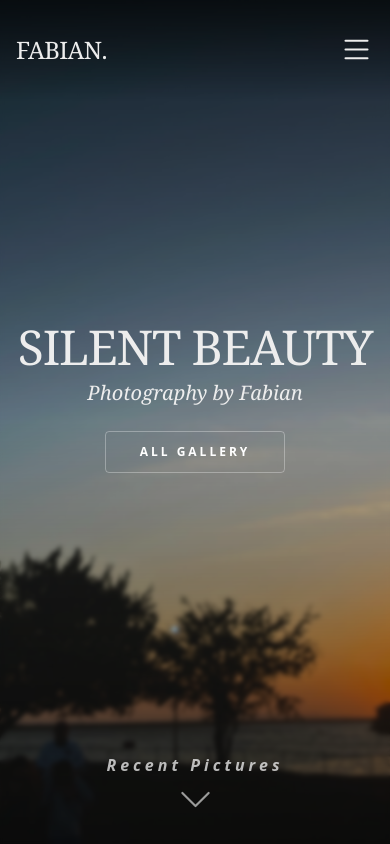
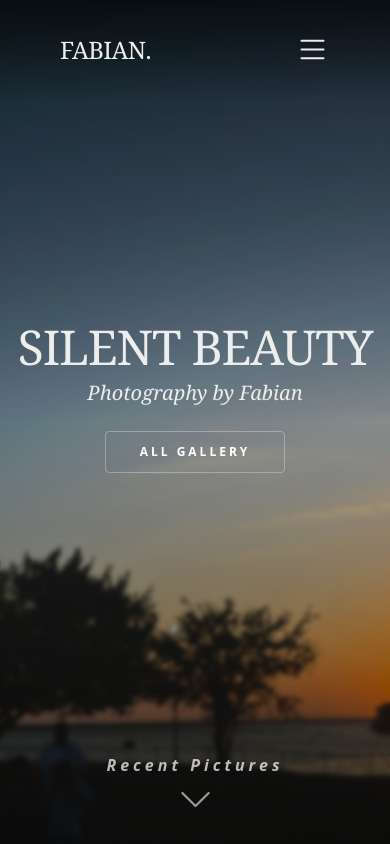
Before and after one commit to SergioMadrid522/blog, a Next.js app: page / in a window 390 px wide. Shown: the top 844 px of the page. Built offline with nearby package versions, Linux system fonts and the light colour scheme; no server answers; a web font is replaced by a local one.

Commit message:
fix navbar responsive issues

```diff
--- a/src/components/navbar/NavbarContent.tsx
+++ b/src/components/navbar/NavbarContent.tsx
@@ -25,7 +25,7 @@ export default function NavbarContent({
         fixed
         top-0 left-0
         flex items-center justify-between
-        px-4 md:px-7.5 lg:px-6.5
+        px-15 lg:px-30
         py-8
         bg-linear-to-b from-black/60 via-black/30 to-transparent/20
         w-full md:w-full
```
